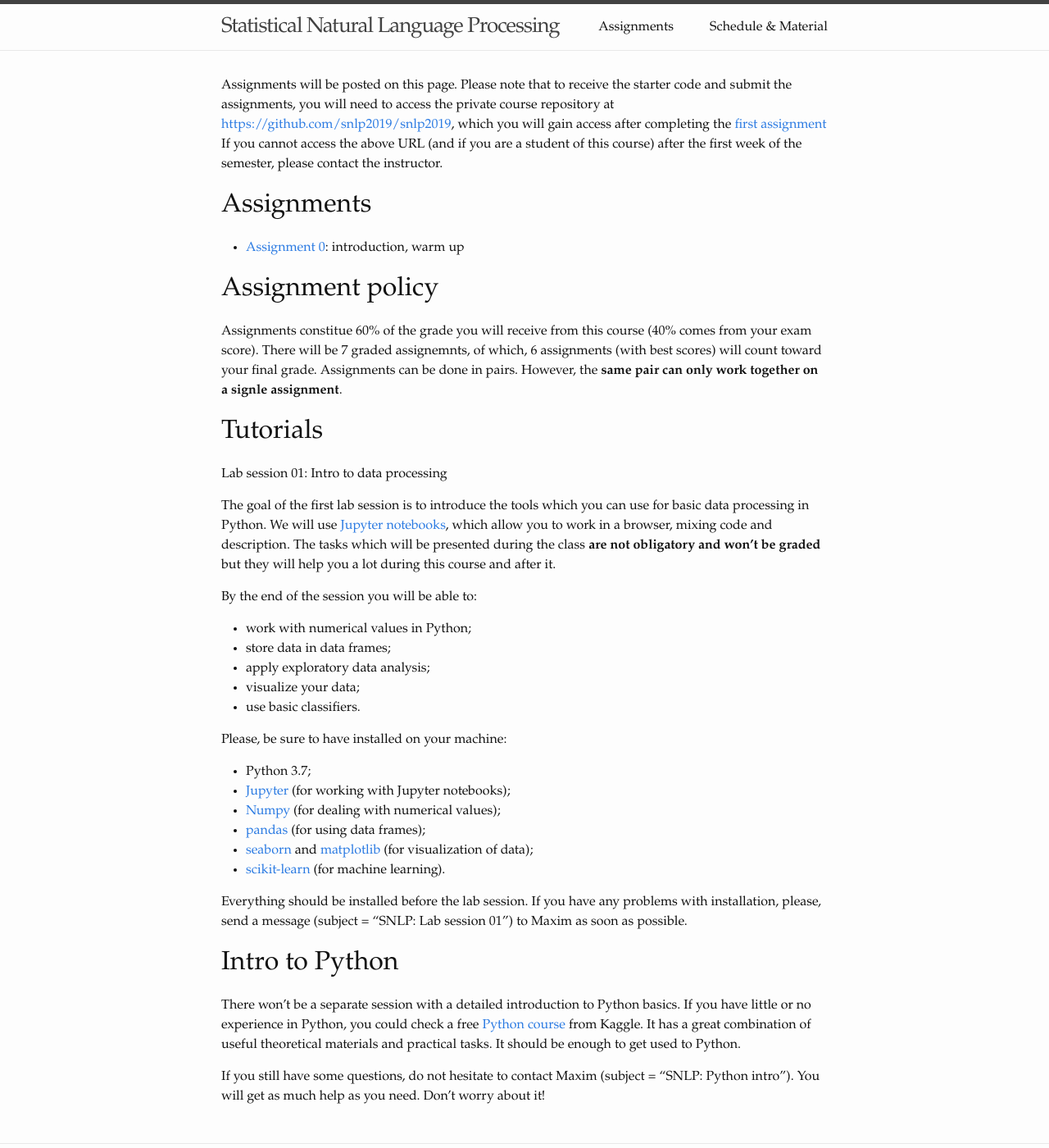
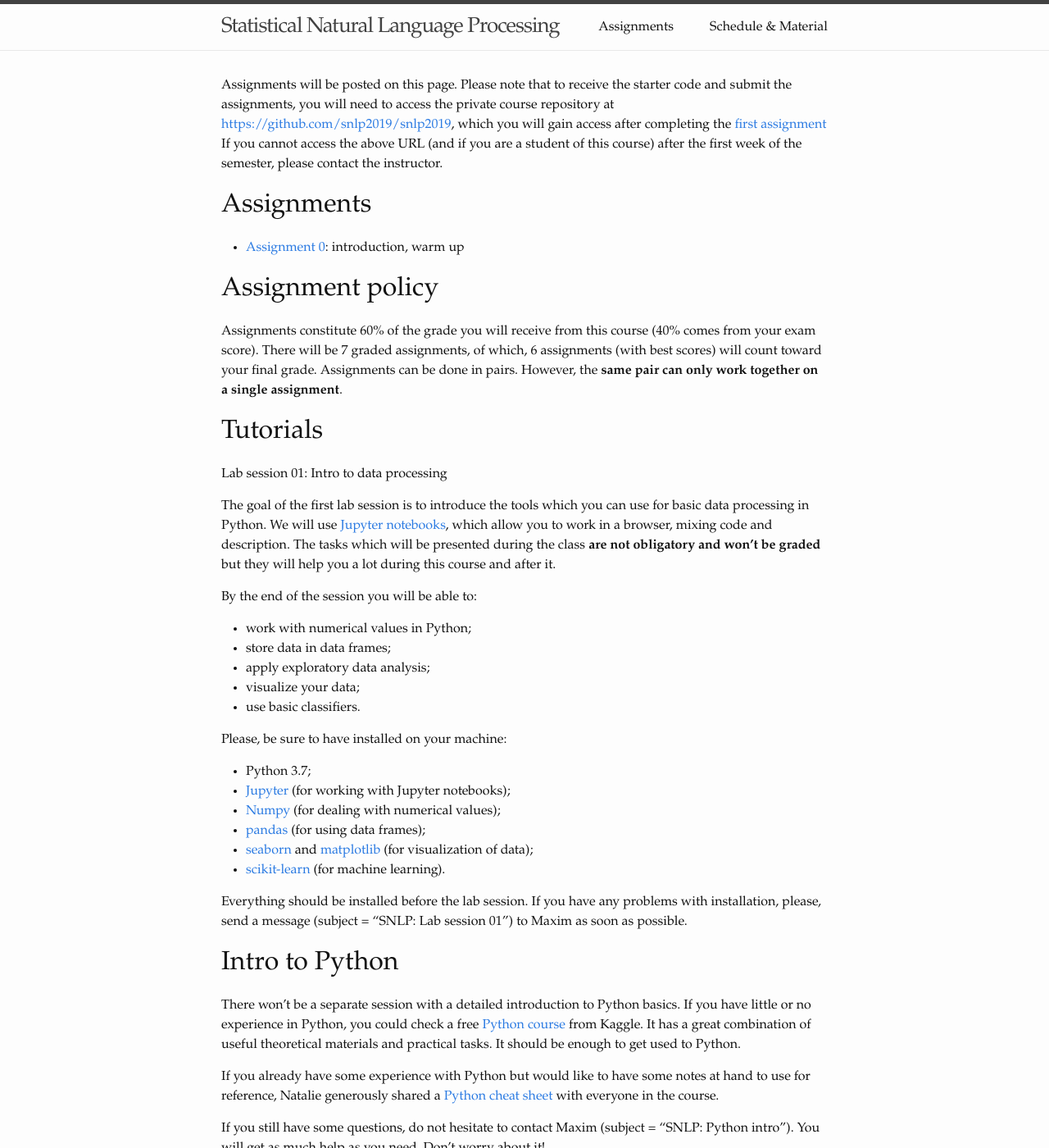
Before and after one commit to snlp2019/snlp2019.github.io, a Jekyll site: the page built from assignments.md, in a window 1280 px wide and 1400 px high. Shown: the whole window at 82% size. Built offline with Jekyll 4.4.1, drawn with Linux system fonts in a browser that asks for light colours.

Commit message:
Add link to Python cheat sheet

```diff
--- a/assignments.md
+++ b/assignments.md
@@ -20,12 +20,12 @@ please contact the instructor.
 
 # Assignment policy
 
-Assignments constitue 60% of the grade you will receive from this
+Assignments constitute 60% of the grade you will receive from this
 course (40% comes from your exam score).
-There will be 7 graded assignemnts, of which,
+There will be 7 graded assignments, of which,
 6 assignments (with best scores) will count toward your final grade.
 Assignments can be done in pairs.
-However, the **same pair can only work together on a signle assignment**.
+However, the **same pair can only work together on a single assignment**.
 
 # Tutorials
 
@@ -55,4 +55,6 @@ Everything should be installed before the lab session. If you have any problems
 
 There won't be a separate session with a detailed introduction to Python basics. If you have little or no experience in Python, you could check a free [Python course](https://www.kaggle.com/learn/python) from Kaggle. It has a great combination of useful theoretical materials and practical tasks. It should be enough to get used to Python.
 
+If you already have some experience with Python but would like to have some notes at hand to use for reference, Natalie generously shared a [Python cheat sheet](https://github.com/snlp2019/snlp2019/blob/master/material/cheatsheet_python.pdf) with everyone in the course.
+
 If you still have some questions, do not hesitate to contact Maxim (subject = "SNLP: Python intro"). You will get as much help as you need. Don't worry about it!
```
